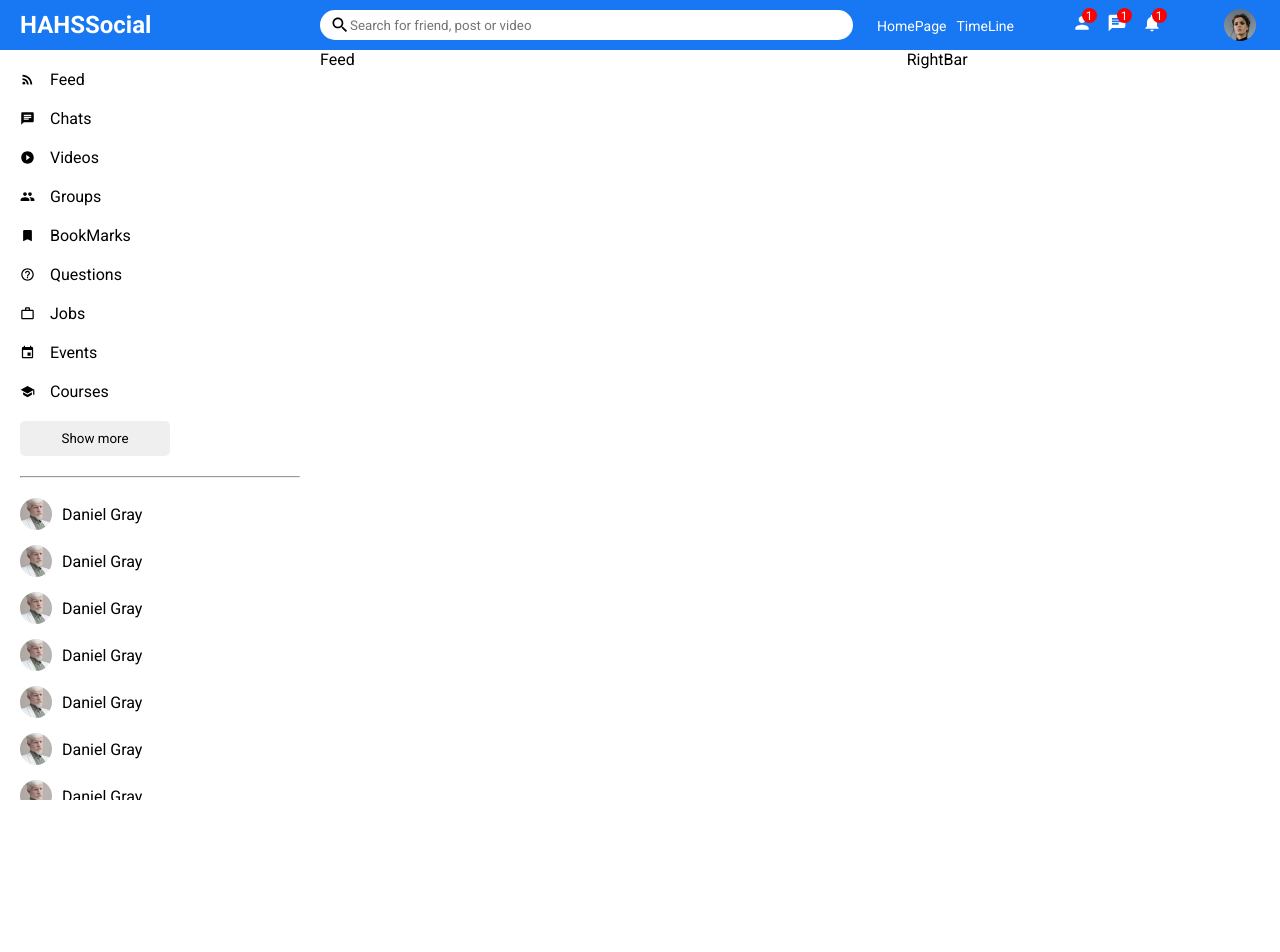
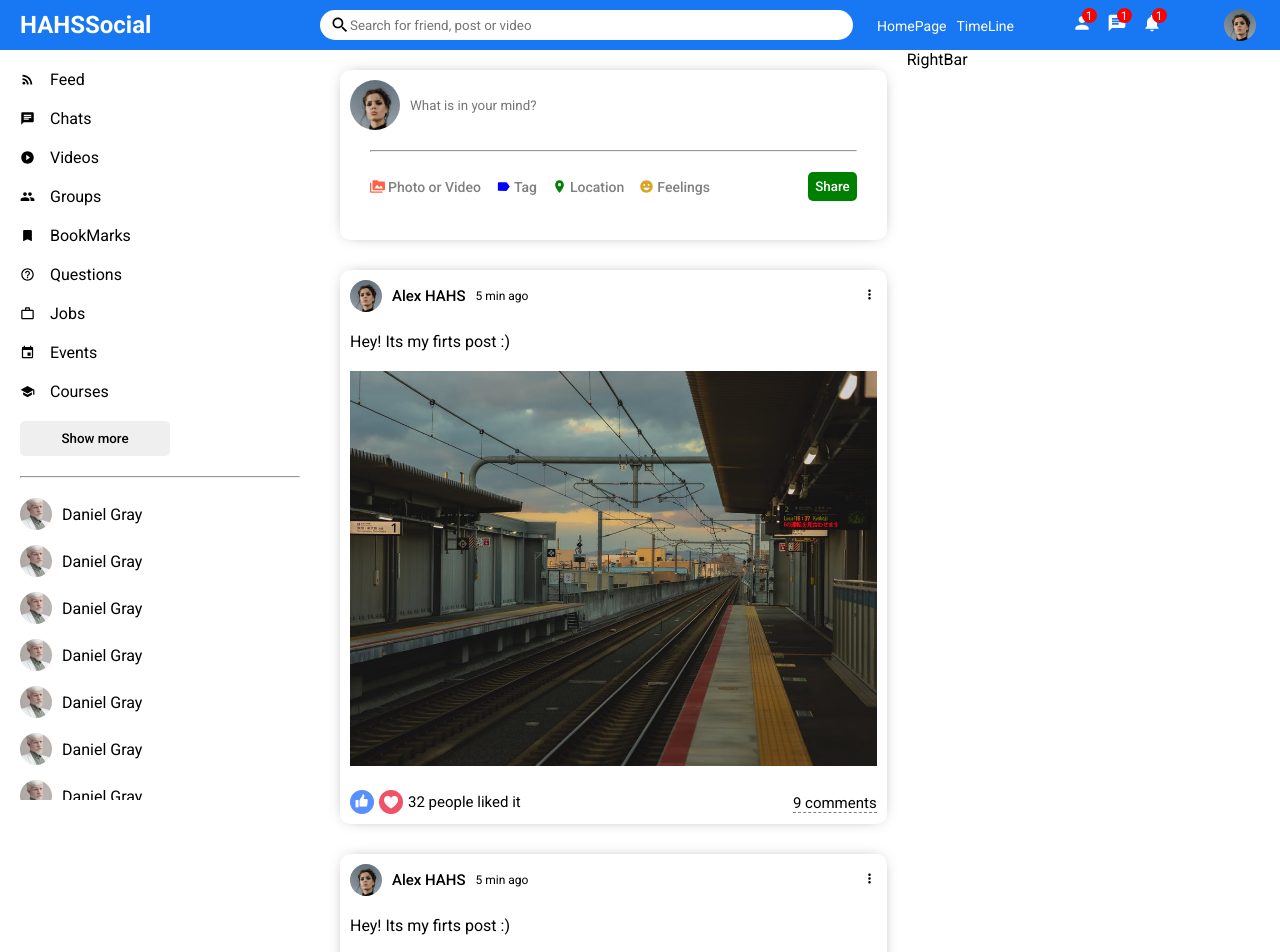
Before and after one commit to hahs-92/social-media-FB-app, a React (Create React App) app: page / in a window 1280 px wide. Shown: the top 952 px of the page. Before the commit the page ends 800 px from the top, so only its background shows below. Built offline with nearby package versions, Linux system fonts and the light colour scheme.

Commit message:
Feed Component

```diff
--- a/src/components/Feed.jsx
+++ b/src/components/Feed.jsx
@@ -1,10 +1,22 @@
+//styles
 import styles from '../styles/components/Feed.styles.module.css'
+//components
+import Share from './Share'
+import Post from './Post'
 
 const Feed = () => {
     return (
-        <article className={ styles.Feed }>
-            Feed
-        </article>
+        <section className={ styles.Feed }>
+            <div className={ styles.Wrapper }>
+                <Share />
+                <Post />
+                <Post />
+                <Post />
+                <Post />
+                <Post />
+                <Post />
+            </div>
+        </section>
     )
 }
 
--- /dev/null
+++ b/src/components/Post.jsx
@@ -0,0 +1,49 @@
+//icons
+import { MoreVert } from '@mui/icons-material'
+//styles
+import styles from '../styles/components/Post.styles.module.css'
+
+const Post = () => {
+    return (
+        <article className={ styles.Post }>
+            <div className={ styles.Wrapper }>
+                <section className={ styles.Top }>
+                    <div className={ styles.TopLeft }>
+                        <img src="/assets/person/1.jpeg" alt="avatar" />
+                        <span className={ styles.UserName }>Alex HAHS</span>
+                        <span className={ styles.Date }>5 min ago</span>
+                    </div>
+
+                    <div className={ styles.TopRight }>
+                        <MoreVert />
+                    </div>
+                </section>
+
+                <section className={ styles.Center }>
+                    <span className={ styles.CenterText }>
+                        Hey! Its my firts post :)
+                    </span>
+                    <img src="/assets/post/1.jpeg" alt="metro" />
+                </section>
+
+                <section className={ styles.Bottom }>
+                    <section className={styles.BottomLeft}>
+                        <img src="/assets/like.png" alt="like-icon" />
+                        <img src="/assets/heart.png" alt="heart-icon" />
+                        <span className={ styles.BottonCounter }>
+                            32 people liked it
+                        </span>
+                    </section>
+
+                    <section className={ styles.BottomRight }>
+                        <span className={ styles.CommentText }>
+                            9 comments
+                        </span>
+                    </section>
+                </section>
+            </div>
+        </article>
+    )
+}
+
+export default Post
--- /dev/null
+++ b/src/components/Share.jsx
@@ -0,0 +1,68 @@
+//icons
+import {
+    PermMedia,
+    Label,
+    Room,
+    EmojiEmotions
+} from '@mui/icons-material'
+//styles
+import styles from '../styles/components/Share.styles.module.css'
+
+const Share = () => {
+    return (
+        <article className={ styles.Share }>
+            <div className={ styles.Wrapper}>
+                <section className={ styles.Top }>
+                    <img src="/assets/person/1.jpeg" alt="person" />
+
+                    <input
+                        className={ styles.Input }
+                        type="text"
+                        placeholder='What is in your mind?'
+                    />
+                </section>
+
+                <hr className={ styles.Hr }/>
+
+                <section className={ styles.Bottom }>
+                    <div className={ styles.Options }>
+                        <div className={ styles.Option }>
+                            <PermMedia htmlColor='tomato' className={ styles.Icon } />
+
+                            <span className={ styles.OptionText }>
+                                Photo or Video
+                            </span>
+                        </div>
+                        <div className={ styles.Option }>
+                            <Label htmlColor='blue' className={ styles.Icon } />
+
+                            <span className={ styles.OptionText }>
+                                Tag
+                            </span>
+                        </div>
+                        <div className={ styles.Option }>
+                            <Room htmlColor='green' className={ styles.Icon } />
+
+                            <span className={ styles.OptionText }>
+                                Location
+                            </span>
+                        </div>
+                        <div className={ styles.Option }>
+                            <EmojiEmotions htmlColor='goldenrod' className={ styles.Icon } />
+
+                            <span className={ styles.OptionText }>
+                                Feelings
+                            </span>
+                        </div>
+                    </div>
+
+                    <div className={styles.OptionButton}>
+                        <button type='button'>Share</button>
+                    </div>
+                </section>
+            </div>
+        </article>
+    )
+}
+
+export default Share
--- a/src/components/TopBar.jsx
+++ b/src/components/TopBar.jsx
@@ -1,5 +1,5 @@
 //icons
-import { Search, Person, Chat, Notifications } from '@mui/icons-material';
+import { Search, Person, Chat, Notifications } from '@mui/icons-material'
 //styles
 import styles from '../styles/components/TopBar.styles.module.css'
 
--- a/src/styles/Globals.css
+++ b/src/styles/Globals.css
@@ -1,4 +1,4 @@
-@import url('https://fonts.googleapis.com/css2?family=Roboto:ital,wght@0,300;0,400;0,700;1,100;1,500&display=swap');
+@import url('https://fonts.googleapis.com/css2?family=Roboto:ital,wght@0,300;0,400;0,500;0,700;1,100;1,500&display=swap');
 
 * {
     margin: 0;
--- a/src/styles/components/Feed.styles.module.css
+++ b/src/styles/components/Feed.styles.module.css
@@ -1,3 +1,7 @@
 .Feed {
     flex: 5.5;
 }
+
+.Wrapper {
+    padding: 2rem;
+}
--- /dev/null
+++ b/src/styles/components/Post.styles.module.css
@@ -0,0 +1,79 @@
+.Post {
+    margin: 3rem 0;
+    width: 100%;
+    border-radius: 1rem;
+    box-shadow: 0px 0px 1.6rem -0.8rem rgba(0, 0, 0, 0.68);
+}
+
+.Wrapper {
+    padding: 1rem;
+}
+
+.Top {
+    display: flex;
+    align-items: center;
+    justify-content: space-between;
+}
+
+.TopLeft {
+    display: flex;
+    align-items: center;
+}
+
+.TopLeft img {
+    width: 3.2rem;
+    height: 3.2rem;
+    border-radius: 50%;
+    object-fit: cover;
+}
+
+.UserName {
+    margin: 0 1rem;
+    font-size: 1.5rem;
+    font-weight: 500;
+}
+
+.Date {
+    font-size: 1.2rem;
+}
+
+.Center {
+    margin: 2rem 0;
+}
+
+.Center img {
+    margin-top: 2rem;
+    width: 100%;
+    max-height: 50rem;
+    object-fit: contain;
+}
+
+.Bottom {
+    display: flex;
+    align-items: center;
+    justify-content: space-between;
+}
+
+.BottomLeft {
+    display: flex;
+    align-items: center;
+}
+
+
+.BottomLeft img {
+    margin-right: .5rem;
+    width: 2.4rem;
+    height: 2.4rem;
+    cursor: pointer;
+}
+
+.BottonCounter {
+    font-size: 1.5rem;
+}
+
+
+.CommentText {
+    border-bottom: 1px dashed gray;
+    font-size: 1.5rem;
+    cursor: pointer;
+}
--- /dev/null
+++ b/src/styles/components/Share.styles.module.css
@@ -0,0 +1,76 @@
+.Share {
+    width: 100%;
+    height: 17rem;
+    border-radius: 1rem;
+    box-shadow: 0px 0px 1.6rem -0.8rem rgba(0, 0, 0, 0.68);
+}
+
+.Wrapper {
+    padding: 1rem;
+}
+
+.Top {
+    display: flex;
+    align-items: center;
+}
+
+.Top img {
+    margin-right: 1rem;
+    width: 5rem;
+    height: 5rem;
+    border-radius: 50%;
+    object-fit: cover;
+}
+
+.Input {
+    border: none;
+    width: 80%;
+}
+
+.Input:focus {
+    outline: none;
+}
+
+.Hr {
+    margin: 2rem;
+}
+
+.Bottom {
+    display: flex;
+    align-items: center;
+    justify-content: space-between;
+}
+
+.Options {
+    display: flex;
+    margin-left: 2rem;
+}
+
+.Option {
+    display: flex;
+    align-items: center;
+    margin-right: 1.5rem;
+    cursor: pointer;
+}
+
+.Icon {
+    font-size: 2rem;
+    margin-right: .3rem;
+}
+
+.OptionText {
+    font-size: 1.4rem;
+    font-weight: 500;
+    color: gray;
+}
+
+.OptionButton button {
+    margin-right: 2rem;
+    padding: .7rem;
+    border: none;
+    border-radius: .5rem;
+    font-weight: 500;
+    color: white;
+    background-color: green;
+    cursor: pointer;
+}
```
Also changed, not shown: public/assets/post/1.jpeg (renamed from public/assets/post/1 (1).jpeg).
